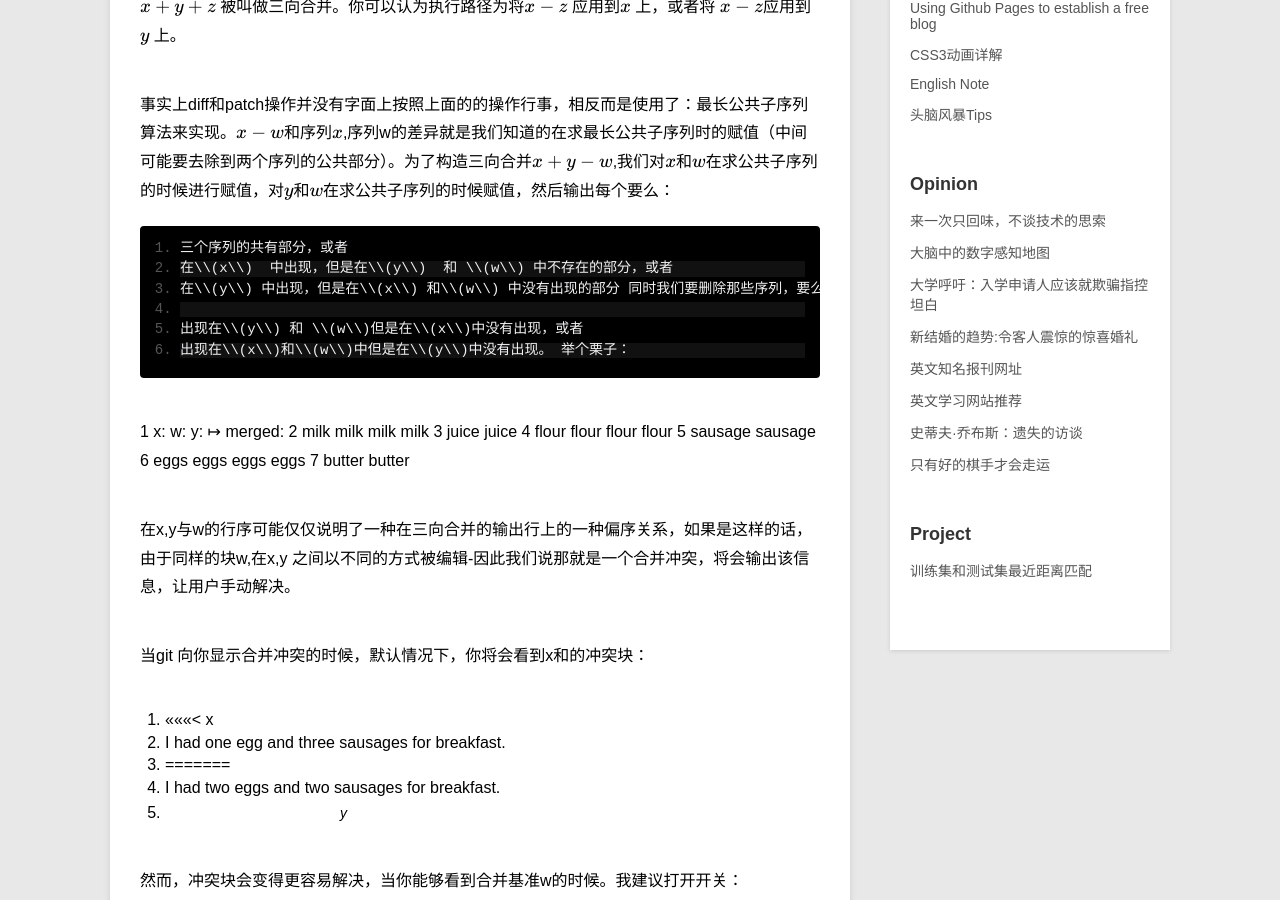
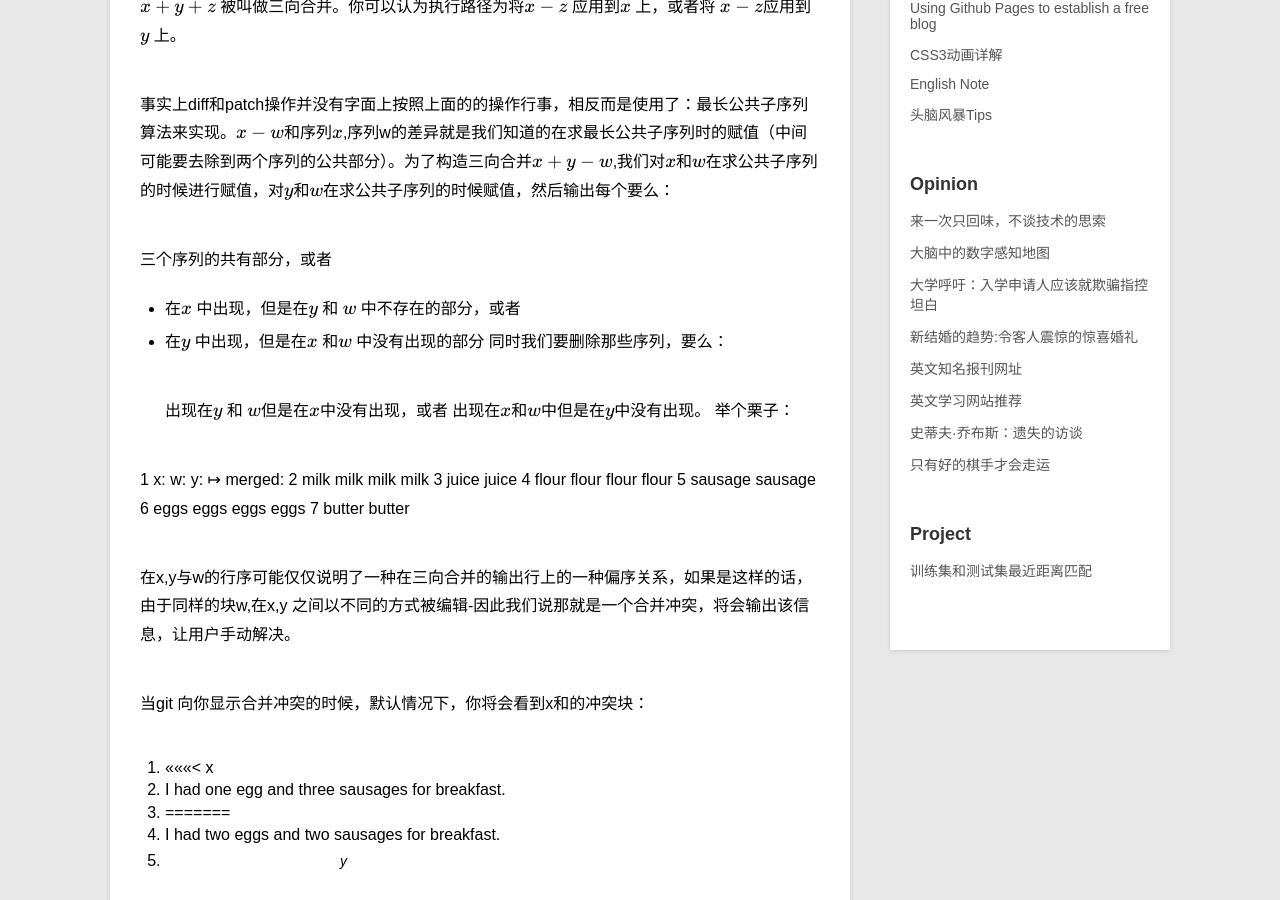
Before and after one commit to swinghu/swinghu.github.com, a Jekyll site: the page built from _posts/blog/2014-09-03-How-does-Git-merge-work.md, in a window 1280 px wide and 900 px high, scrolled down 1067 px. Built offline with Jekyll 4.4.1, drawn with Linux system fonts in a browser that asks for light colours; formulas are drawn with MathJax 3.

Commit message:
new artical

```diff
--- a/_posts/blog/2014-09-03-How-does-Git-merge-work.md
+++ b/_posts/blog/2014-09-03-How-does-Git-merge-work.md
@@ -33,9 +33,9 @@ $$
 
 事实上diff和patch操作并没有字面上按照上面的的操作行事，相反而是使用了：最长公共子序列算法来实现。\\(x-w\\)和序列\\(x\\),序列w的差异就是我们知道的在求最长公共子序列时的赋值（中间可能要去除到两个序列的公共部分）。为了构造三向合并\\(x+y-w\\),我们对\\(x\\)和\\(w\\)在求公共子序列的时候进行赋值，对\\(y\\)和\\(w\\)在求公共子序列的时候赋值，然后输出每个要么：
 
-	三个序列的共有部分，或者
-	在\\(x\\)  中出现，但是在\\(y\\)  和 \\(w\\) 中不存在的部分，或者
-	在\\(y\\) 中出现，但是在\\(x\\) 和\\(w\\) 中没有出现的部分
+三个序列的共有部分，或者
++ 在\\(x\\)  中出现，但是在\\(y\\)  和 \\(w\\) 中不存在的部分，或者
++ 在\\(y\\) 中出现，但是在\\(x\\) 和\\(w\\) 中没有出现的部分
 同时我们要删除那些序列，要么：
 
 	出现在\\(y\\) 和 \\(w\\)但是在\\(x\\)中没有出现，或者
```
